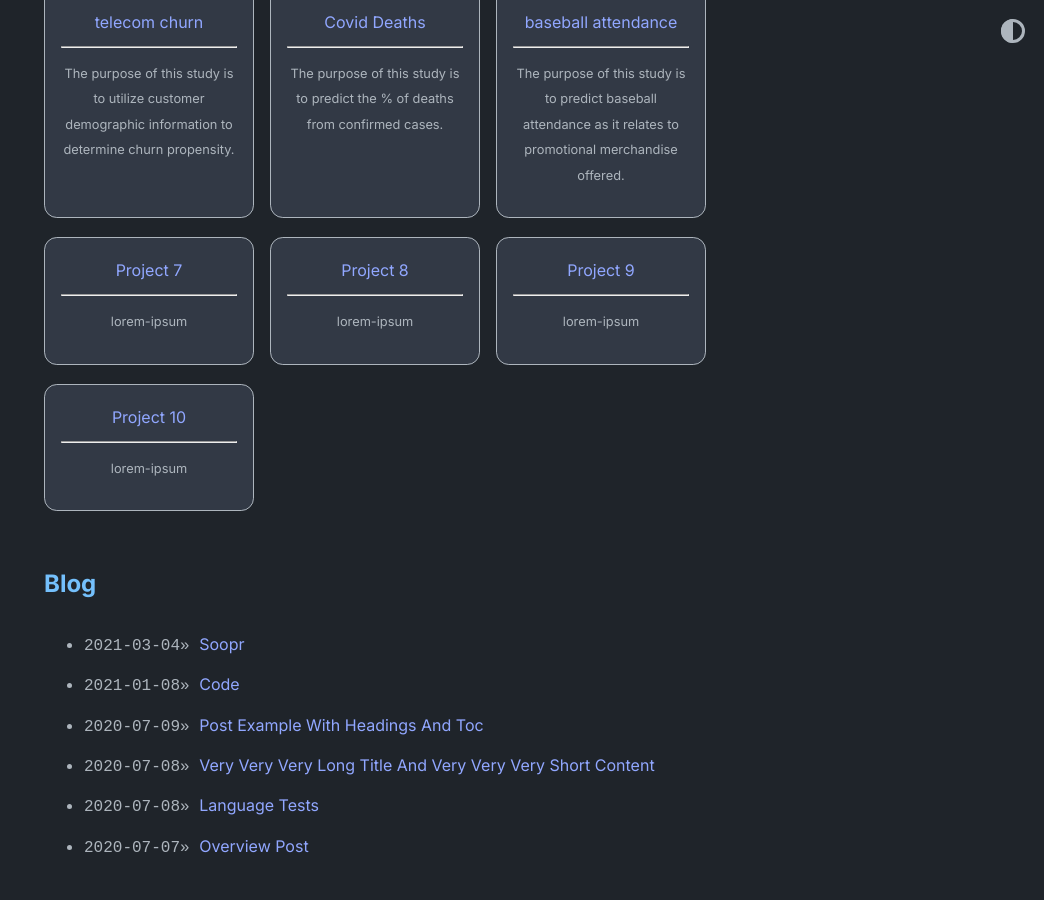
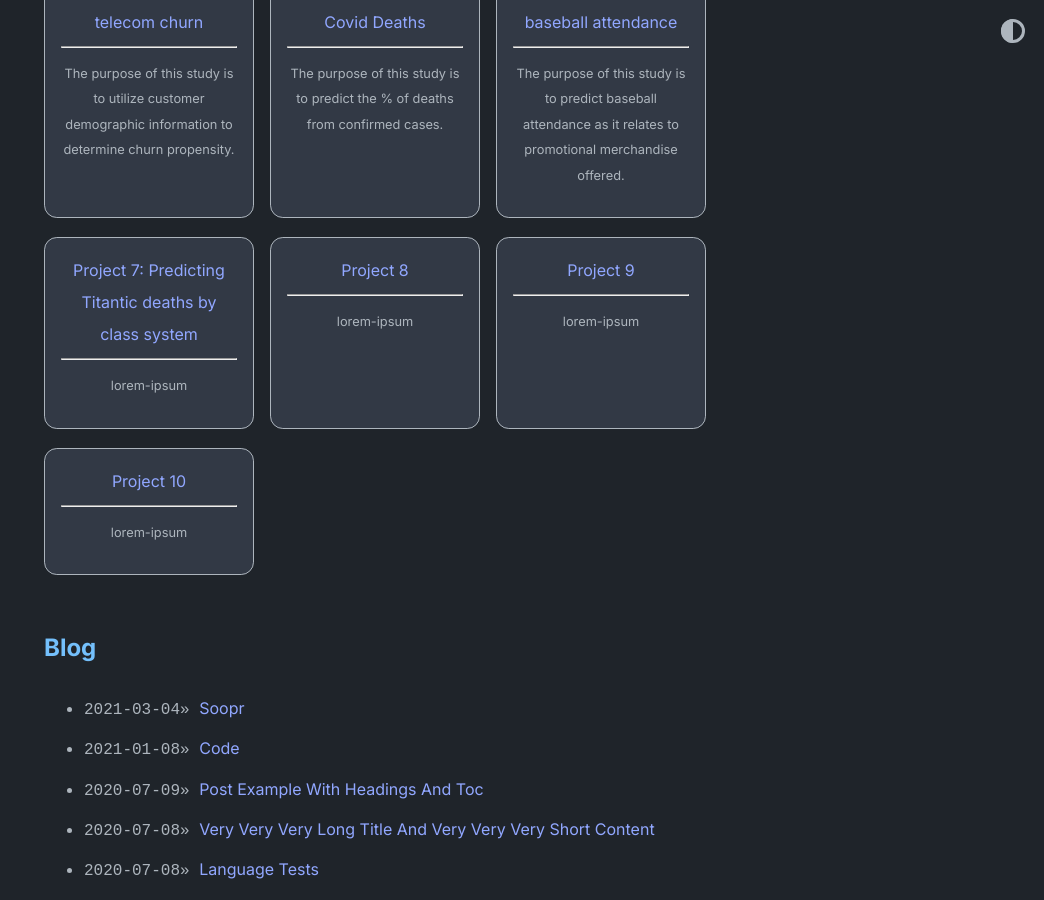
Before and after one commit to Josef9154/JRochelle_Portfolio, a Jekyll site: the page built from index.md, in a window 1280 px wide and 900 px high, scrolled down 795 px. Shown: the whole window, without its empty margins (236-1280 px from the left). Built offline with Jekyll 4.4.1, drawn with Linux system fonts in a browser that asks for light colours.

Commit message:
home.yml: updated title in project_entries

```diff
--- a/_data/home.yml
+++ b/_data/home.yml
@@ -32,7 +32,7 @@ project_entries:
     desc: >-
       The purpose of this study is to predict baseball attendance as it relates
       to promotional merchandise offered.
-  - title: Project 7
+  - title: 'Project 7: Predicting Titantic deaths by class system'
     url: lorem-ipsum
     desc: lorem-ipsum
   - title: Project 8
```
